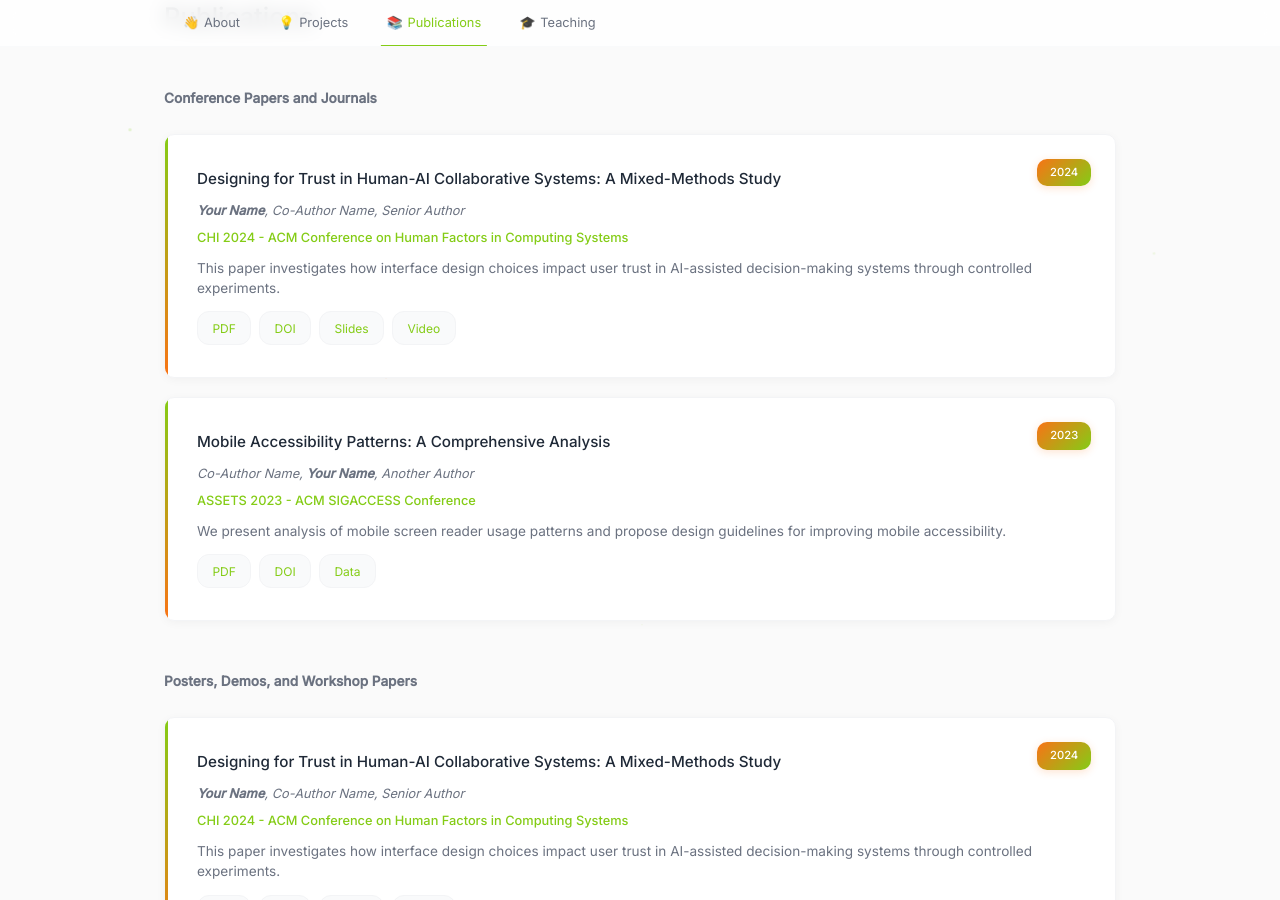
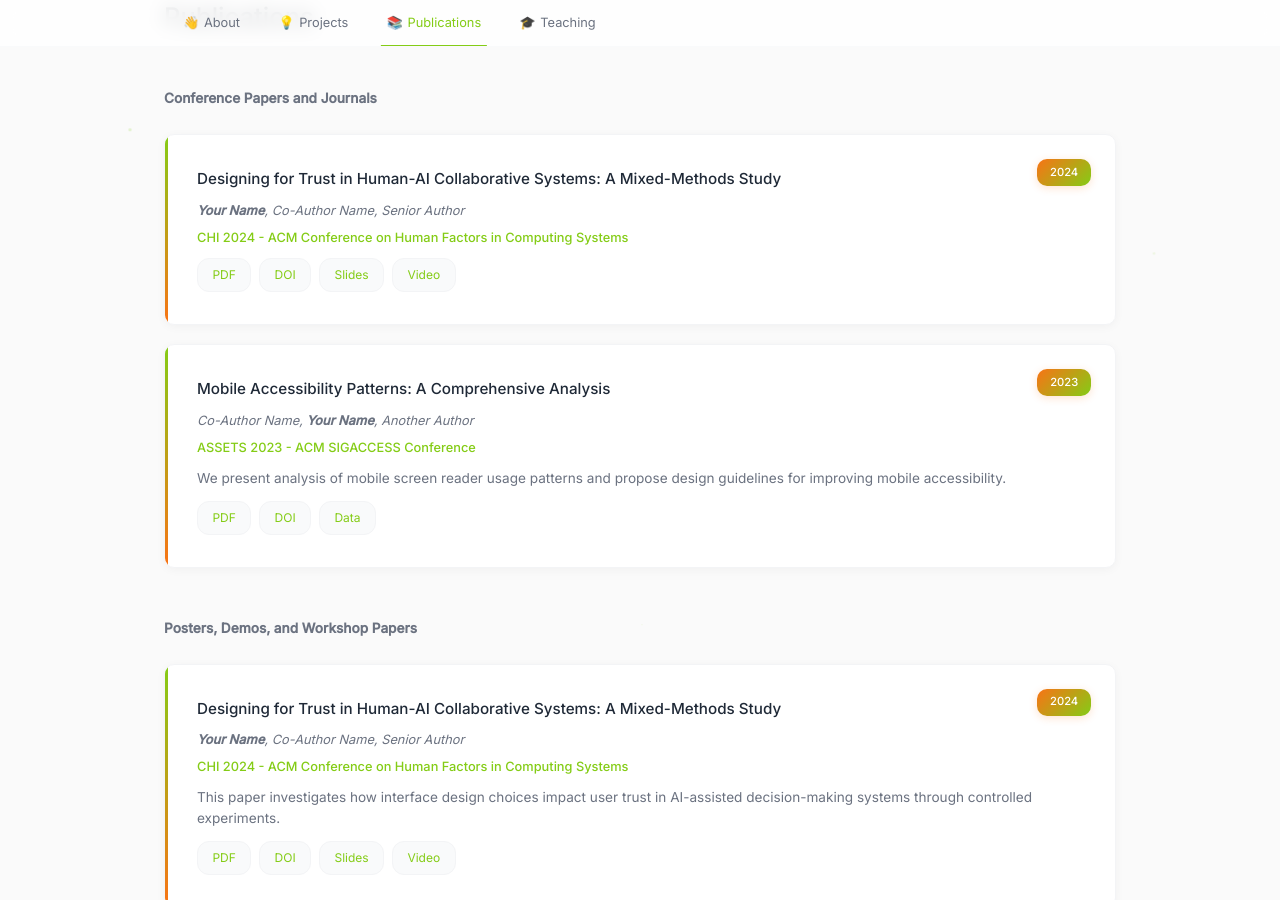
Before and after one commit to julielee16/personal-website, a Jekyll site: the page built from index.md, in a window 1280 px wide and 900 px high, scrolled down 967 px. Built offline with Jekyll 4.4.1, drawn with Linux system fonts in a browser that asks for light colours.

Commit message:
Update default.html

```diff
--- a/_layouts/default.html
+++ b/_layouts/default.html
@@ -169,7 +169,6 @@
                     <h4>Designing for Trust in Human-AI Collaborative Systems: A Mixed-Methods Study</h4>
                     <div class="authors"><strong>Your Name</strong>, Co-Author Name, Senior Author</div>
                     <div class="venue">CHI 2024 - ACM Conference on Human Factors in Computing Systems</div>
-                    <p>This paper investigates how interface design choices impact user trust in AI-assisted decision-making systems through controlled experiments.</p>
                     <div class="publication-links">
                         <a href="#" target="_blank">PDF</a>
                         <a href="#" target="_blank">DOI</a>
```
